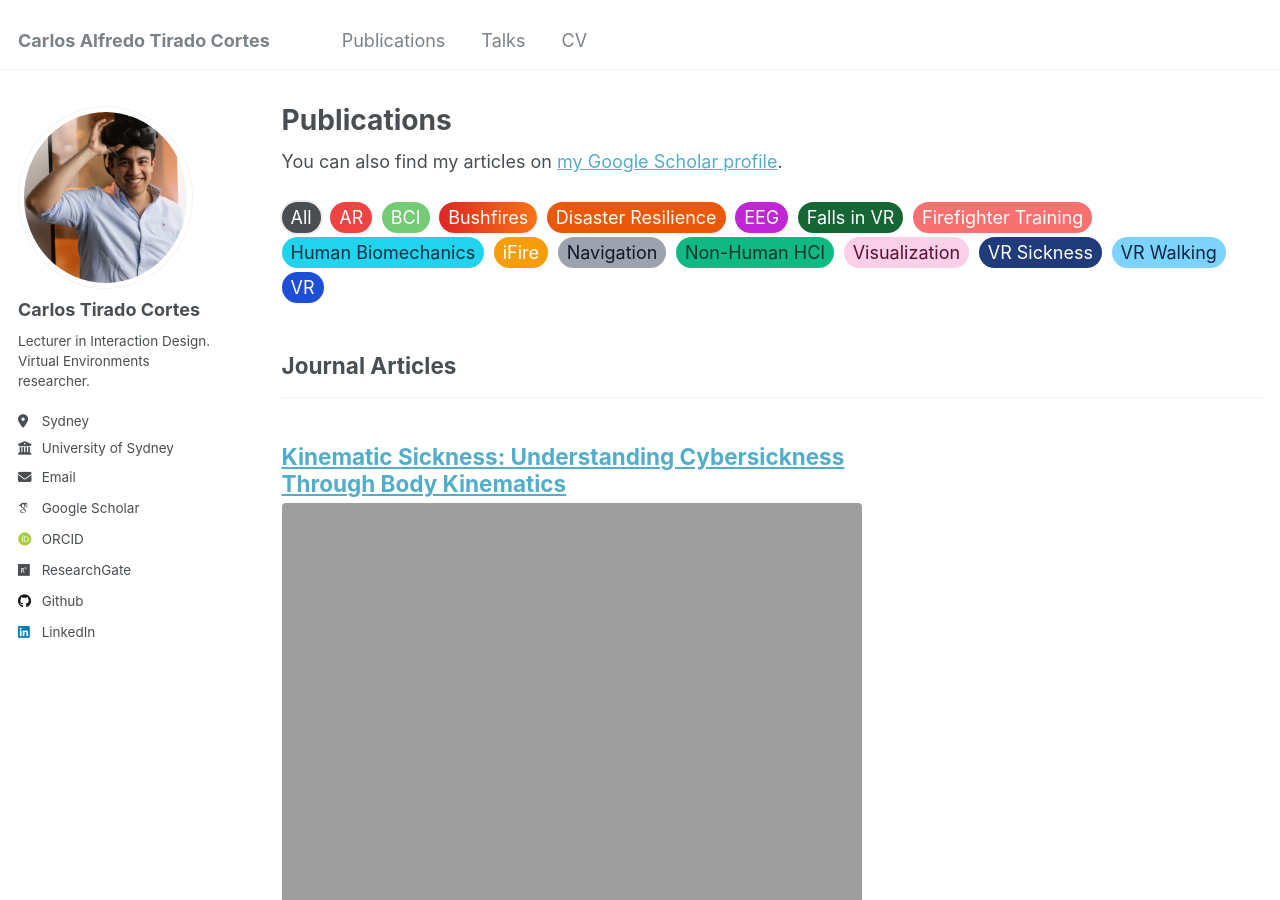
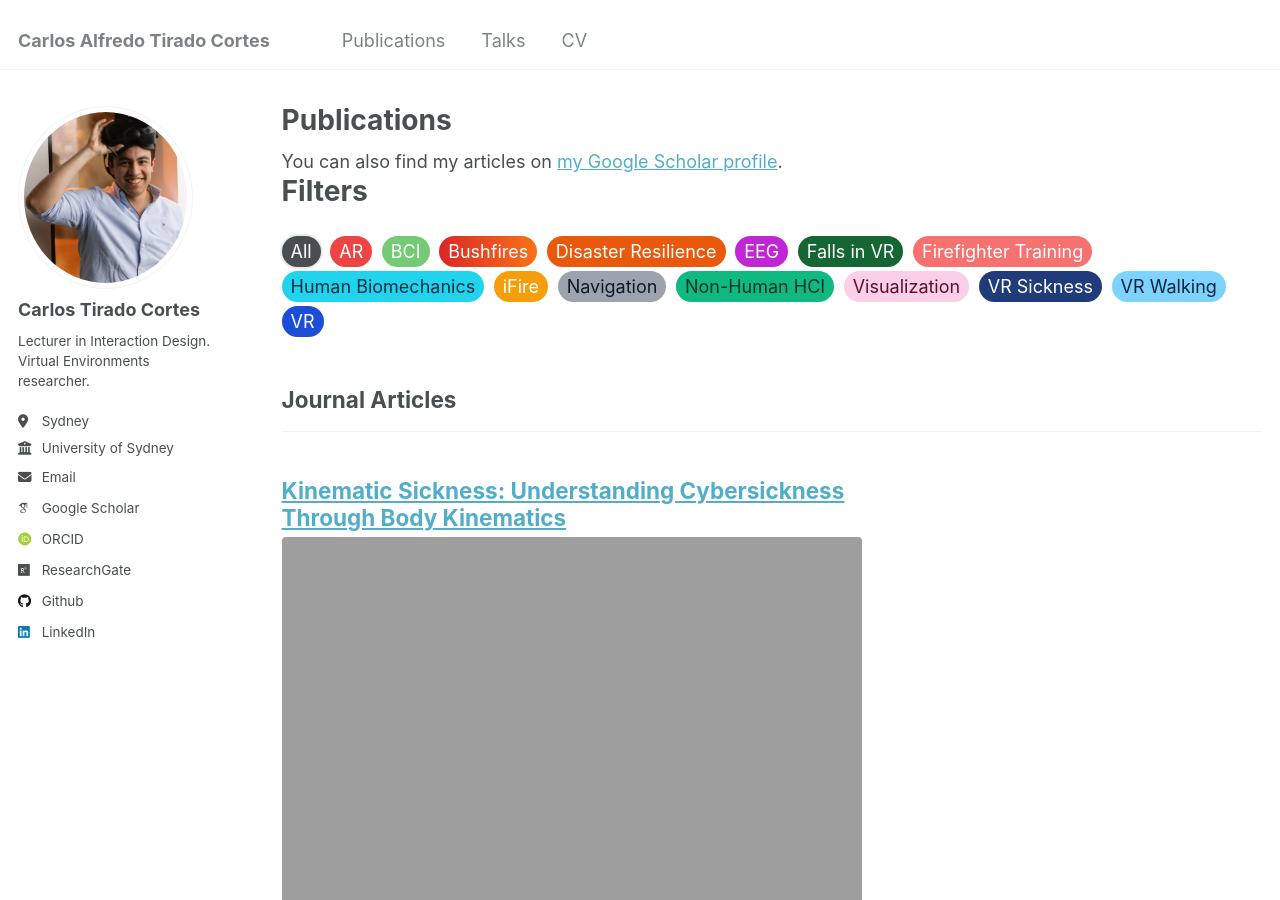
Before and after one commit to catiradocortes/catiradocortes.github.io, a Jekyll site: the page built from _pages/publications.html, in a window 1280 px wide and 900 px high. Built offline with Jekyll 4.4.1, drawn with Linux system fonts in a browser that asks for light colours; some web fonts are replaced.

Commit message:
Add Filters heading above publication tag filter bar
Co-Authored-By: Claude Sonnet 4.6 <noreply@anthropic.com>

```diff
--- a/_pages/publications.html
+++ b/_pages/publications.html
@@ -24,6 +24,7 @@ author_profile: true
 
 {% assign tag_array = tag_pairs | split: "||" | sort %}
 
+<h1>Filters</h1>
 <div id="pub-tag-filter" class="pub-tag-filter" aria-label="Filter publications by tag">
   <button type="button" class="pub-tag pub-tag--all pub-tag--clickable pub-tag-filter__tag is-active" data-pub-tag="__all" aria-pressed="true">All</button>
   {% for pair in tag_array %}
```
